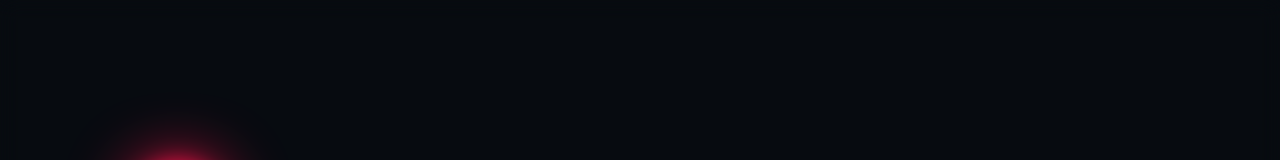
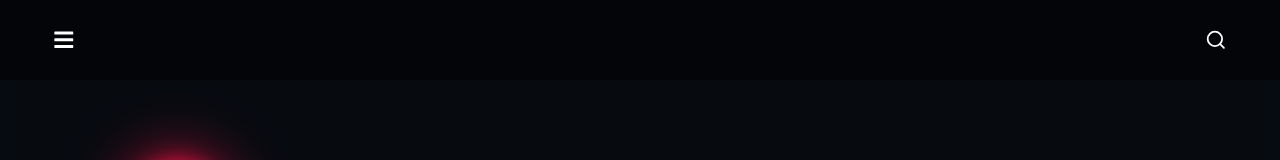
Before and after one commit to Byiringiro-saad/AA_Cinema, a React (Create React App) app: page /search in a window 1280 px wide. Before the commit this address had no page. Shown: the top 160 px of the page. Built offline with nearby package versions, Linux system fonts and the light colour scheme.

Commit message:
search page initializing

```diff
--- a/src/App.jsx
+++ b/src/App.jsx
@@ -6,14 +6,16 @@ import Home from "./pages/home";
 import Movies from "./pages/movies";
 
 //components
+import Movie from "./pages/movie";
+import Search from "./pages/search";
 import Background from "./components/background";
-import Movie from "./pages/movie";
 
 function App() {
   return (
     <Router>
       <Routes>
         <Route path="/" exact element={<Home />} />
+        <Route path="/search" element={<Search />} />
         <Route path="/genres/:genre" exact element={<Movies />} />
         <Route path="/genres/:genre/:movie" exact element={<Movie />} />
       </Routes>
--- a/src/components/nav.jsx
+++ b/src/components/nav.jsx
@@ -12,6 +12,10 @@ const Nav = ({ genre }) => {
     navigate("/");
   };
 
+  const goToSearch = () => {
+    navigate("/search");
+  };
+
   return (
     <Container>
       <div className="bars" onClick={goToHome}>
@@ -21,7 +25,7 @@ const Nav = ({ genre }) => {
         <p>{genre}</p>
       </div>
       <div className="search">
-        <FiSearch className="icon" />
+        <FiSearch className="icon" onClick={goToSearch} />
       </div>
     </Container>
   );
--- a/src/pages/movies.jsx
+++ b/src/pages/movies.jsx
@@ -42,7 +42,7 @@ const Movies = () => {
         setResults(res?.data);
         setMovies(res?.data?.results);
       });
-  }, [page]);
+  }, [page, state?.genreId]);
 
   return (
     <Container>
--- /dev/null
+++ b/src/pages/search.jsx
@@ -0,0 +1,17 @@
+import React from "react";
+
+import styled from "styled-components";
+
+import Nav from "../components/nav";
+
+const Search = () => {
+  return (
+    <Container>
+      <Nav />
+    </Container>
+  );
+};
+
+const Container = styled.div``;
+
+export default Search;
```
